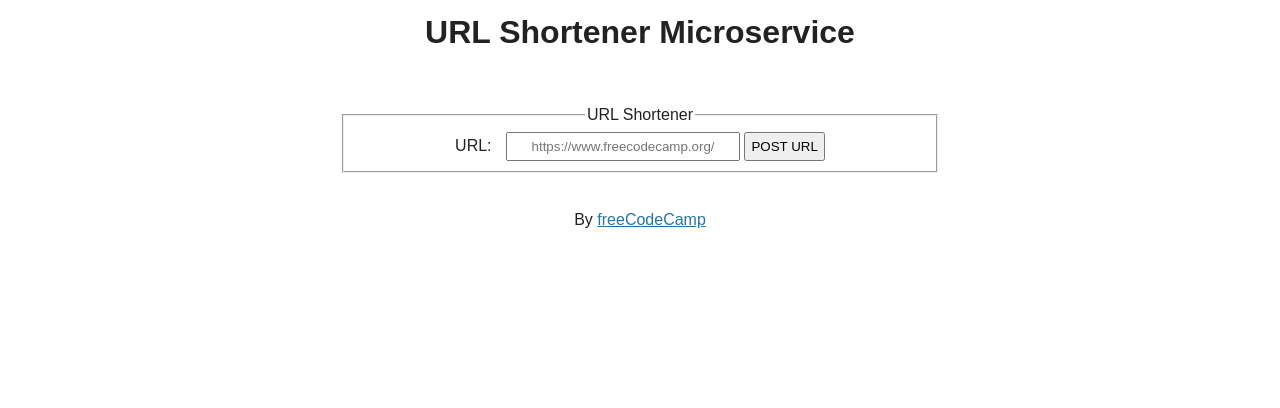
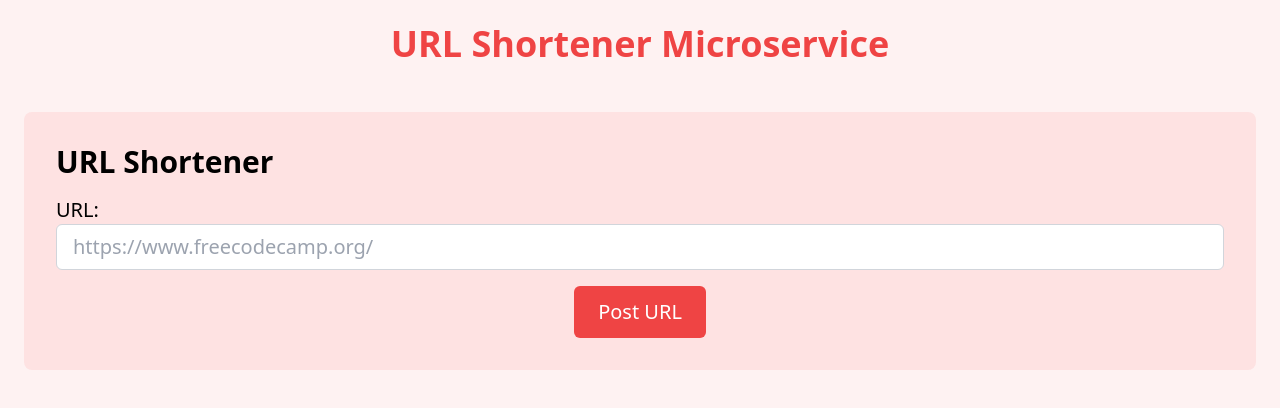
Before and after one commit to hackodes/Projects, a website: page BackEndDevelopmentAndAPIs/URLShortenerMicroservice/views/index.html in a window 1280 px wide. Drawn offline with Linux system fonts and the light colour scheme.

Commit message:
Add tailwind styles

```diff
--- /dev/null
+++ b/BackEndDevelopmentAndAPIs/URLShortenerMicroservice/public/input.css
@@ -0,0 +1,3 @@
+@tailwind base;
+@tailwind components;
+@tailwind utilities;
--- /dev/null
+++ b/BackEndDevelopmentAndAPIs/URLShortenerMicroservice/tailwind.config.js
@@ -0,0 +1,8 @@
+/** @type {import('tailwindcss').Config} */
+module.exports = {
+    content: ["./views/**/*.{html,js}"],
+    theme: {
+      extend: {},
+    },
+    plugins: [],
+  }
--- a/BackEndDevelopmentAndAPIs/URLShortenerMicroservice/views/index.html
+++ b/BackEndDevelopmentAndAPIs/URLShortenerMicroservice/views/index.html
@@ -1,32 +1,35 @@
 <!DOCTYPE html>
+<html lang="en">
 
-<html>
 <head>
-    <title>URL Shortener Microservice | freeCodeCamp.org</title>
-    <link
-      rel="icon"
-      type="image/png"
-      href="https://cdn.freecodecamp.org/universal/favicons/favicon-16x16.png"
-    />
-    <link href="/public/style.css" rel="stylesheet" type="text/css" />
+  <meta charset="UTF-8">
+  <meta name="viewport" content="width=device-width, initial-scale=1.0">
+  <title>URL Shortener Microservice</title>
+  <link href="/public/output.css" rel="stylesheet" type="text/css" />
 </head>
 
-  <body>
-    <h1>URL Shortener Microservice</h1>
-    <main>
-      <section>
+<body class="bg-red-50">
+
+  <h1 class="text-4xl font-semibold text-red-500 p-6 text-center">URL Shortener Microservice</h1>
+
+  <main class="container mx-auto p-4">
+    <section class="bg-red-100 rounded-lg p-6 md:p-8 m-2">
       <form action="api/shorturl" method="POST">
         <fieldset>
-            <legend>URL Shortener</legend>
-            <label for="url_input">URL:</label>
-            <input id="url_input" type="text" name="url" placeholder="https://www.freecodecamp.org/" />
-            <input type="submit" value="POST URL" />
+          <legend class="text-2xl md:text-3xl font-semibold mb-4">URL Shortener</legend>
+          <div class="mb-4">
+            <label for="url_input" class="text-lg md:text-xl">URL:</label>
+            <input id="url_input" type="text" name="url" placeholder="https://www.freecodecamp.org/"
+              class="block w-full px-4 py-2 border border-gray-300 rounded-md text-lg md:text-xl" />
+          </div>
+          <div class="text-center">
+            <input type="submit" value="Post URL"
+              class="px-6 py-3 bg-red-500 text-white rounded-md hover:bg-red-600 transition duration-300 ease-in-out text-lg md:text-xl" />
+          </div>
         </fieldset>
       </form>
     </section>
   </main>
-    <footer>
-      <p>By <a href="https://www.freecodecamp.org/">freeCodeCamp</a></p>
-    </footer>
 </body>
+
 </html>
```
Also changed, not shown: BackEndDevelopmentAndAPIs/URLShortenerMicroservice/package.json (+6 -2 lines), BackEndDevelopmentAndAPIs/URLShortenerMicroservice/public/output.css (added), 1 other file. Lines whose indentation alone changed are shown as unchanged.
